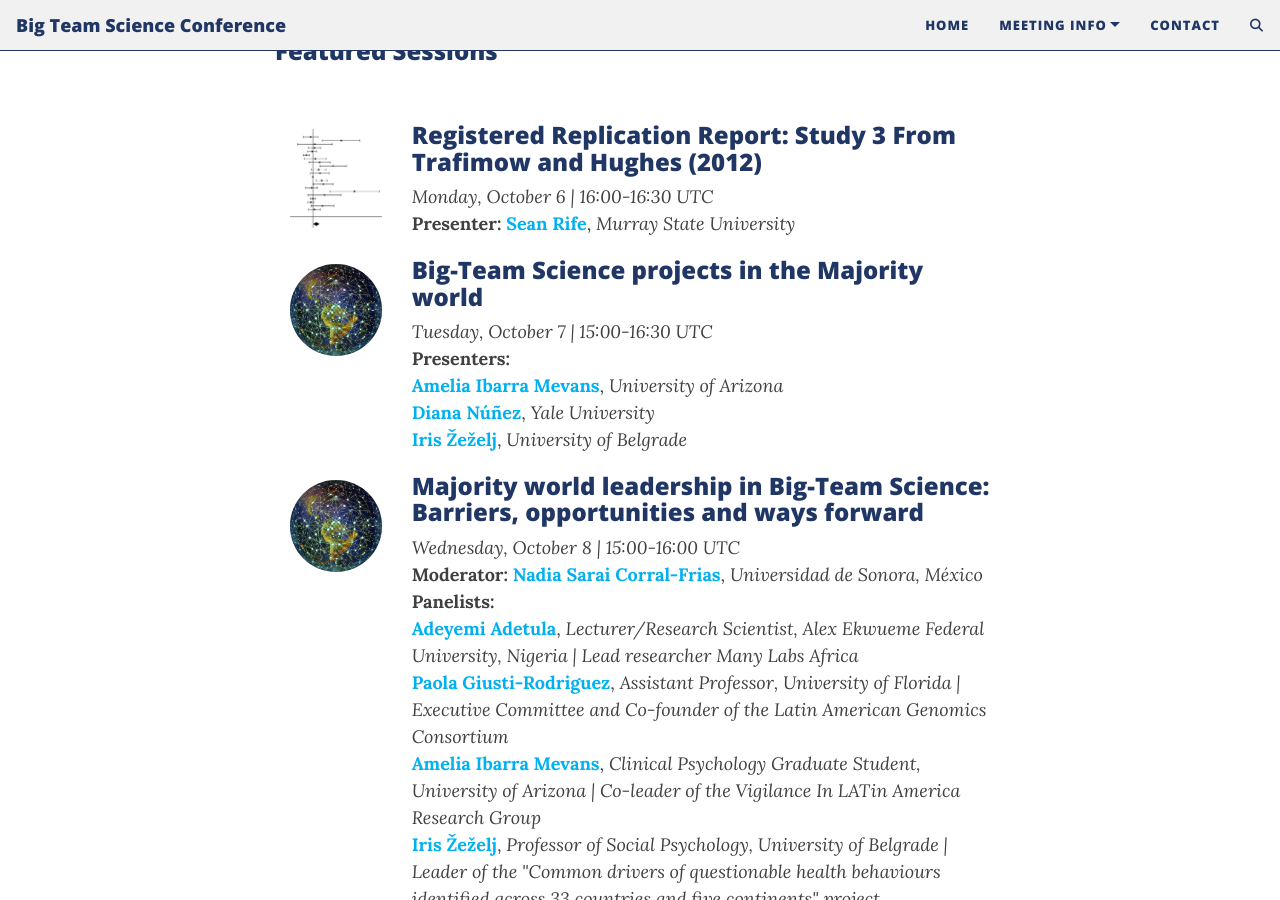
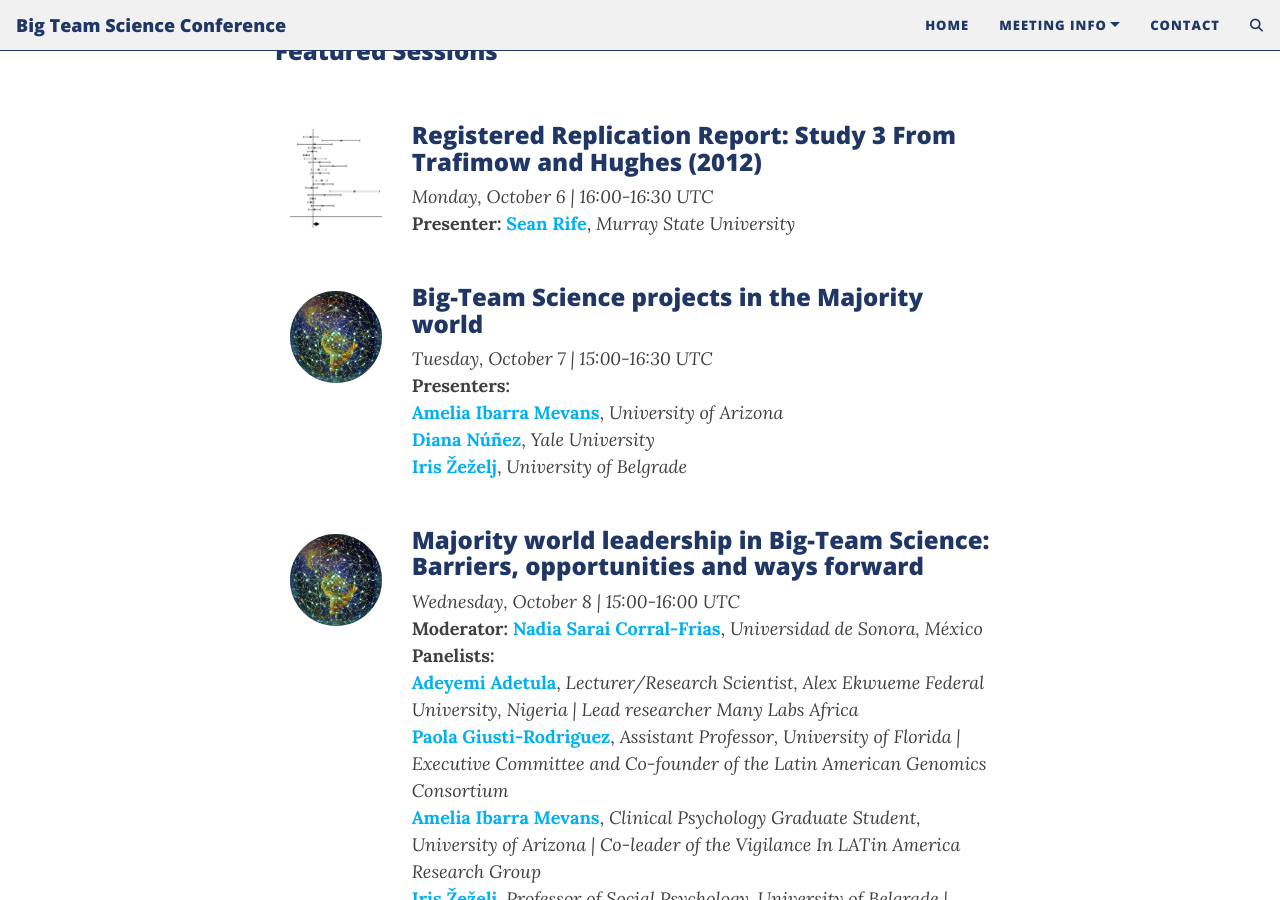
Before and after one commit to bigteamscienceconference/bigteamscienceconference.github.io, a Jekyll site: the page built from index.md, in a window 1280 px wide and 900 px high, scrolled down 1939 px. Built offline with Jekyll 4.4.1, drawn with Linux system fonts in a browser that asks for light colours; comment, search, counter and statistics services are not loaded.

Commit message:
Update index.md

```diff
--- a/index.md
+++ b/index.md
@@ -99,6 +99,7 @@
         <h3>Registered Replication Report: Study 3 From Trafimow and Hughes (2012)</h3>
         <i>Monday, October 6 | 16:00-16:30 UTC</i><br>
         <b>Presenter: <a href="https://seanrife.com/" target="_blank">Sean Rife</a></b>, <i>Murray State University</i><br>
+        <br>
       </div>
     </div>
     <div class="row">
@@ -112,7 +113,7 @@
         <b>Presenters:</b><br>
         <b><a href="" target="_blank">Amelia Ibarra Mevans</a></b>, <i>University of Arizona</i><br>
         <b><a href="" target="_blank">Diana Núñez</a></b>, <i>Yale University</i><br>
-        <b><a href="" target="_blank">Iris Žeželj</a></b>, <i>University of Belgrade</i>
+        <b><a href="" target="_blank">Iris Žeželj</a></b>, <i>University of Belgrade</i><br>
         <br>
       </div>
     </div>
@@ -130,7 +131,7 @@
         <b><a href="" target="_blank">Paola Giusti-Rodriguez</a></b>, <i>Assistant Professor, University of Florida | Executive Committee and Co-founder of the Latin American Genomics Consortium</i><br>
         <b><a href="" target="_blank">Amelia Ibarra Mevans</a></b>, <i>Clinical Psychology Graduate Student, University of Arizona | Co-leader of the Vigilance In LATin America Research Group</i><br>
         <b><a href="" target="_blank">Iris Žeželj</a></b>, <i>Professor of Social Psychology, University of Belgrade |
-Leader of the "Common drivers of questionable health behaviours identified across 33 countries and five continents" project</i>
+Leader of the "Common drivers of questionable health behaviours identified across 33 countries and five continents" project</i><br>
       </div>
     </div>
   </div>
```
